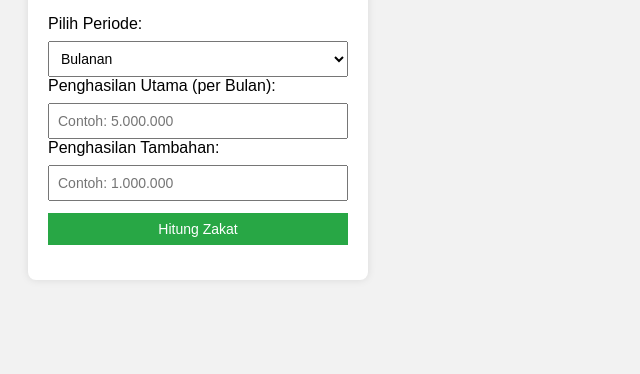
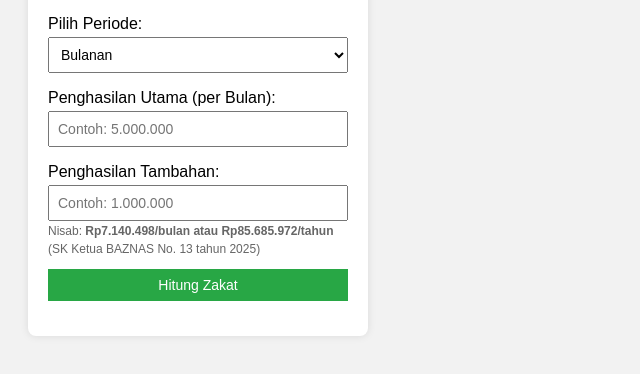
Before and after one commit to hashfifahlevi/zakat-calculator, a plain HTML site: page index.html in a window 1280 px wide. Shown: the part 92-466 px from the top of the page, without its empty margins (0-640 px from the left). Drawn offline with Linux system fonts and the light colour scheme.

Commit message:
optimizing appearance

```diff
--- a/index.html
+++ b/index.html
@@ -16,10 +16,15 @@
       border-radius: 8px;
       box-shadow: 0 0 8px rgba(0,0,0,0.1);
     }
+    .info-nisab {
+      font-size: 0.75rem;
+      color: #666;
+      margin-top: 0.5rem;
+    }
     input, select, button {
-      margin-top: 8px;
+      margin-top: 0.25rem;
       width: 100%;
-      padding: 8px;
+      padding: 0.5rem;
       font-size: 14px;
       box-sizing: border-box;
     }
@@ -47,11 +52,12 @@
     <option value="tahunan">Tahunan</option>
   </select>
 
-  <label for="income">Penghasilan Utama (<span id="labelPeriode">per Bulan</span>):</label>
+  <label for="income" style="margin-top: 1rem; display: block;">Penghasilan Utama (<span id="labelPeriode">per Bulan</span>):</label>
   <input type="text" id="income" placeholder="Contoh: 5.000.000">
 
-  <label for="extraIncome">Penghasilan Tambahan:</label>
+  <label for="extraIncome" style="margin-top: 1rem; display: block;">Penghasilan Tambahan:</label>
   <input type="text" id="extraIncome" placeholder="Contoh: 1.000.000">
+  <small class="info-nisab">Nisab: <strong>Rp7.140.498/bulan atau Rp85.685.972/tahun</strong><br>(SK Ketua BAZNAS No. 13 tahun 2025)</small>
 
   <button onclick="hitungZakat()">Hitung Zakat</button>
 
--- a/script.js
+++ b/script.js
@@ -72,7 +72,6 @@ const nisab = {
     } else {
       hasilDiv.innerHTML = `❌ Tidak Wajib Zakat<br>
         Total Penghasilan: <strong>Rp ${totalIncome.toLocaleString('id-ID')}</strong><br>
-        Penghasilan Anda di bawah nisab:<br> ${period === 'tahunan' ? '<strong>Rp 85.685.972</strong>' : '<strong>Rp 7.140.498</strong>'}.<br>
-        (SK Ketua BAZNAS No. 13 tahun 2025)`;
+        Penghasilan Anda di bawah nisab:<br> ${period === 'tahunan' ? '<strong>Rp 85.685.972</strong>' : '<strong>Rp 7.140.498</strong>'}.`;
     }
   }
```
